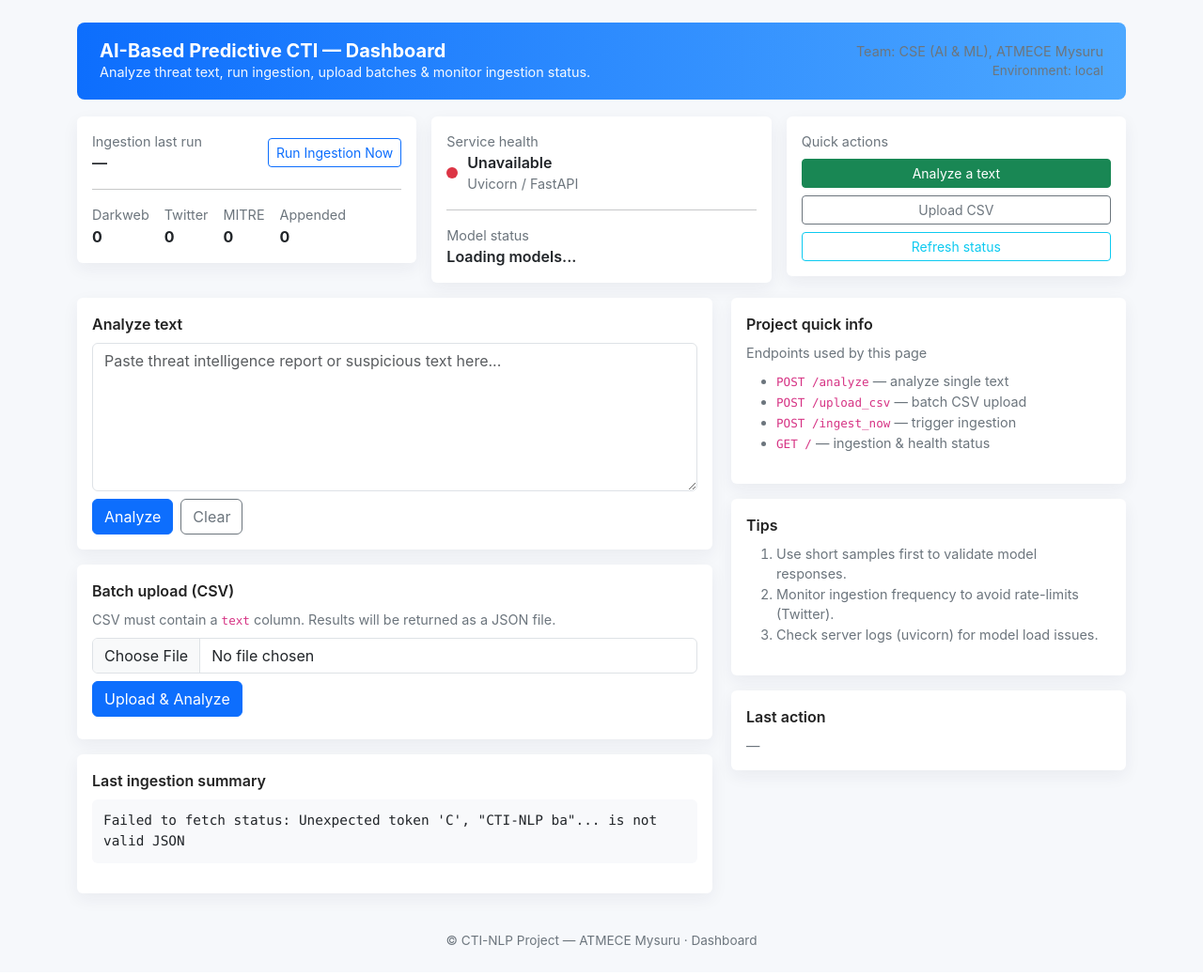
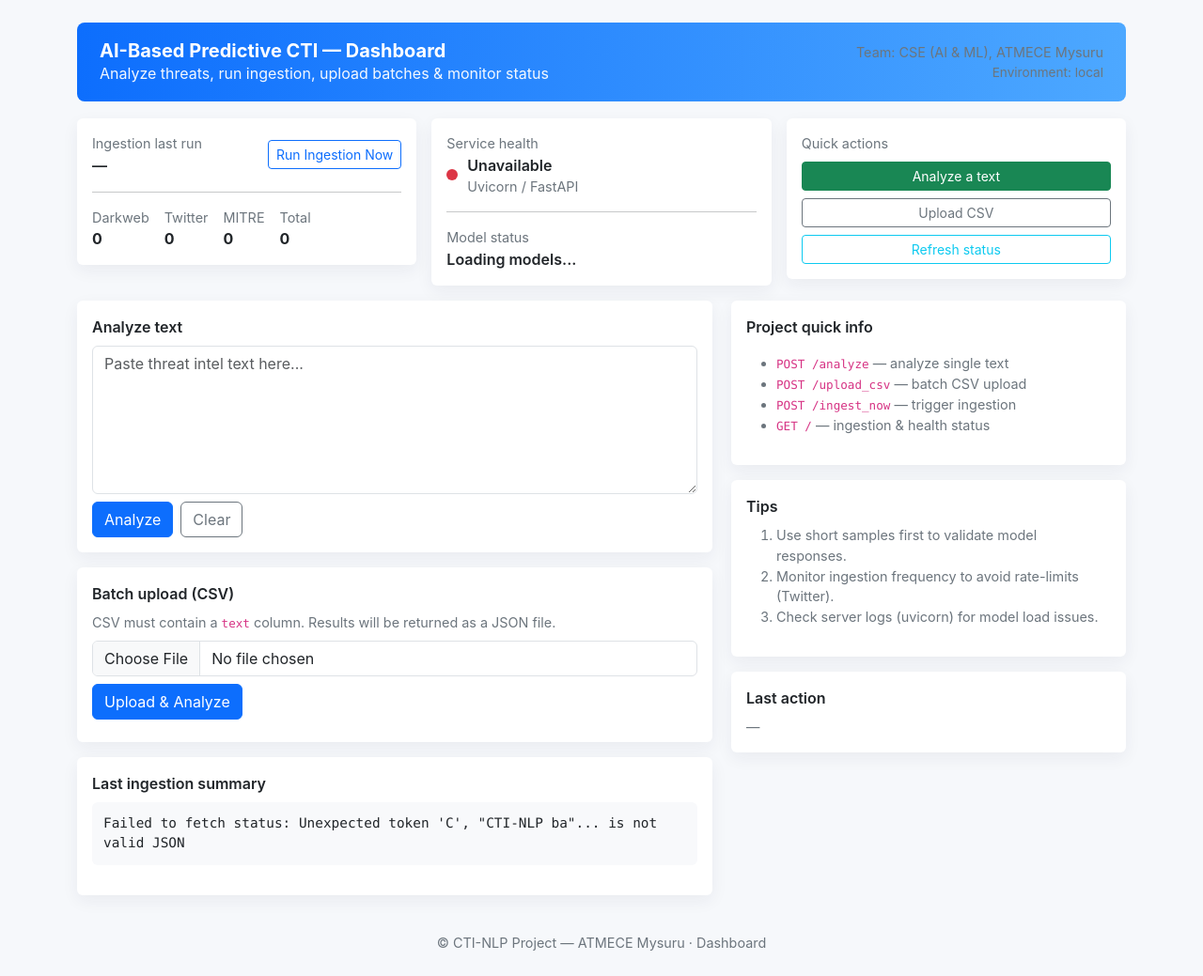
Before and after one commit to sanjanb/cti-nlp-system, a Flask app: page /dashboard in a window 1280 px wide. Shown: the whole page at 94% size. Before the commit the page ends 1009 px from the top, so only its background shows below. Run offline with Flask 3, Linux system fonts and the light colour scheme; parts of the project's set-up code (start-up, migrations or seed data) failed here and were passed over; some libraries are stand-ins or nearby versions.

Commit message:
Refactor index.html for improved styling and layout; enhance UI components and update text descriptions for clarity. Add new threat entries to ingested_cti.jsonl for increased data coverage and relevance.

```diff
--- a/dashboard/templates/index.html
+++ b/dashboard/templates/index.html
@@ -15,7 +15,6 @@
       :root {
         --brand: #0d6efd;
         --muted: #6c757d;
-        --card-bg: #ffffff;
         --page-bg: #f6f8fb;
       }
       body {
@@ -34,11 +33,6 @@
         font-weight: 700;
         margin: 0;
         font-size: 1.25rem;
-      }
-      .app-sub {
-        margin: 0;
-        font-size: 0.9rem;
-        opacity: 0.95;
       }
       .card {
         border: none;
@@ -61,22 +55,11 @@
         height: 1rem;
         border-width: 0.16rem;
       }
-      .section-title {
-        font-weight: 600;
-        color: #222;
-      }
-      footer {
-        text-align: center;
-        color: var(--muted);
-        margin-top: 28px;
-        font-size: 0.85rem;
-      }
       @media (min-width: 992px) {
         .grid-2 {
           display: grid;
           grid-template-columns: 1fr 420px;
           gap: 20px;
-          align-items: start;
         }
       }
     </style>
@@ -87,9 +70,8 @@
       <div class="app-header d-flex justify-content-between align-items-center">
         <div>
           <h1 class="app-title">AI-Based Predictive CTI — Dashboard</h1>
-          <p class="app-sub mb-0">
-            Analyze threat text, run ingestion, upload batches & monitor
-            ingestion status.
+          <p class="mb-0" style="opacity: 0.95">
+            Analyze threats, run ingestion, upload batches & monitor status
           </p>
         </div>
         <div class="text-end small-muted">
@@ -109,7 +91,6 @@
                 <div class="small-muted">Ingestion last run</div>
                 <div id="lastRun" class="fw-semibold">—</div>
               </div>
-              <div>
               <button
                 id="btnRunIngest"
                 class="btn btn-outline-primary btn-sm"
@@ -119,11 +100,9 @@
                 <div
                   id="ingestSpinner"
                   class="spinner-border spinner-inline text-primary ms-2"
-                    role="status"
                   style="display: none"
                 ></div>
               </button>
-              </div>
             </div>
             <hr />
             <div class="d-flex gap-3">
@@ -140,7 +119,7 @@
                 <div id="countMitre" class="fw-bold">0</div>
               </div>
               <div>
-                <div class="small-muted">Appended</div>
+                <div class="small-muted">Total</div>
                 <div id="countTotal" class="fw-bold">0</div>
               </div>
             </div>
@@ -201,20 +180,18 @@
         </div>
       </div>
 
-      <!-- Two-column layout: Main analysis + Right utilities -->
       <div class="grid-2">
-        <!-- Left: Analysis & Batch -->
+        <!-- Left -->
         <div>
-          <!-- Analyze single text -->
+          <!-- Analyze text -->
           <div class="card p-3 mb-3">
-            <div class="section-title mb-2">Analyze text</div>
+            <div class="fw-semibold mb-2">Analyze text</div>
             <textarea
               id="analyzeTextArea"
               class="form-control mb-2"
               rows="6"
-              placeholder="Paste threat intelligence report or suspicious text here..."
+              placeholder="Paste threat intel text here..."
             ></textarea>
-
             <div class="d-flex gap-2">
               <button
                 id="btnAnalyze"
@@ -232,30 +209,24 @@
               <div
                 id="analyzeSpinner"
                 class="spinner-border spinner-inline text-primary ms-2"
-                role="status"
                 style="display: none"
               ></div>
             </div>
-
             <div id="analyzeResult" style="display: none" class="mt-3">
               <hr />
               <h6>Results</h6>
-
               <div class="mb-2">
                 <div class="small-muted">Threat type</div>
                 <div id="resThreatType" class="fw-semibold">—</div>
               </div>
-
               <div class="mb-2">
                 <div class="small-muted">Severity</div>
                 <div id="resSeverity" class="fw-semibold">—</div>
               </div>
-
               <div class="mb-2">
                 <div class="small-muted">Entities (NER)</div>
                 <pre id="resEntities">—</pre>
               </div>
-
               <div class="d-flex gap-2 justify-content-end">
                 <button
                   class="btn btn-outline-secondary btn-sm"
@@ -273,9 +244,9 @@
             </div>
           </div>
 
-          <!-- Upload CSV (Batch) -->
+          <!-- Upload CSV -->
           <div class="card p-3 mb-3">
-            <div class="section-title mb-2">Batch upload (CSV)</div>
+            <div class="fw-semibold mb-2">Batch upload (CSV)</div>
             <div class="small-muted mb-2">
               CSV must contain a <code>text</code> column. Results will be
               returned as a JSON file.
@@ -297,16 +268,15 @@
               <div
                 id="uploadSpinner"
                 class="spinner-border spinner-inline text-primary"
-                role="status"
                 style="display: none"
               ></div>
             </div>
             <div id="uploadStatus" class="mt-2 small-muted"></div>
           </div>
 
-          <!-- Ingestion logs / manual summary -->
+          <!-- Ingestion logs -->
           <div class="card p-3 mb-3">
-            <div class="section-title mb-2">Last ingestion summary</div>
+            <div class="fw-semibold mb-2">Last ingestion summary</div>
             <pre
               id="lastIngestSummary"
               style="max-height: 260px; overflow: auto"
@@ -316,11 +286,10 @@ No ingestion data yet.</pre
           </div>
         </div>
 
-        <!-- Right: Utilities, tips, and quick references -->
+        <!-- Right -->
         <aside>
           <div class="card p-3 mb-3">
-            <div class="section-title mb-2">Project quick info</div>
-            <div class="small-muted">Endpoints used by this page</div>
+            <div class="fw-semibold mb-2">Project quick info</div>
             <ul class="small-muted mt-2">
               <li><code>POST /analyze</code> — analyze single text</li>
               <li><code>POST /upload_csv</code> — batch CSV upload</li>
@@ -328,9 +297,8 @@ No ingestion data yet.</pre
               <li><code>GET /</code> — ingestion & health status</li>
             </ul>
           </div>
-
           <div class="card p-3 mb-3">
-            <div class="section-title mb-2">Tips</div>
+            <div class="fw-semibold mb-2">Tips</div>
             <ol class="small-muted">
               <li>Use short samples first to validate model responses.</li>
               <li>
@@ -339,26 +307,21 @@ No ingestion data yet.</pre
               <li>Check server logs (uvicorn) for model load issues.</li>
             </ol>
           </div>
-
           <div class="card p-3">
-            <div class="section-title mb-2">Last action</div>
+            <div class="fw-semibold mb-2">Last action</div>
             <div id="lastAction" class="small-muted">—</div>
           </div>
         </aside>
       </div>
 
-      <footer class="mt-4">
+      <footer class="mt-4 small-muted text-center">
         © CTI-NLP Project — ATMECE Mysuru · Dashboard
       </footer>
     </div>
 
-    <!-- JS: Bootstrap + logic -->
+    <!-- JS -->
     <script src="https://cdn.jsdelivr.net/npm/bootstrap@5.3.2/dist/js/bootstrap.bundle.min.js"></script>
-
     <script>
-      // -----------------------
-      // Utilities
-      // -----------------------
       function isoToLocal(iso) {
         try {
           return new Date(iso).toLocaleString();
@@ -367,16 +330,11 @@ No ingestion data yet.</pre
         }
       }
 
-      // -----------------------
-      // Status fetch & UI update
-      // -----------------------
       async function fetchStatus() {
         try {
           const resp = await fetch("/", { cache: "no-store" });
-          if (!resp.ok) throw new Error("Status fetch failed: " + resp.status);
           const json = await resp.json();
           const st = json.ingestion_status || {};
-          // update counters
           document.getElementById("lastRun").innerText = st.last_run
             ? isoToLocal(st.last_run)
             : "Never";
@@ -390,7 +348,7 @@ No ingestion data yet.</pre
           document.getElementById("lastIngestSummary").innerText =
             JSON.stringify(st, null, 2);
           document.getElementById("modelStatus").innerText =
-            json.model_status ?? "Models loaded"; // optional field
+            json.model_status ?? "Models loaded";
           document.getElementById("lastAction").innerText =
             "Status refreshed at " + new Date().toLocaleString();
         } catch (err) {
@@ -402,30 +360,22 @@ No ingestion data yet.</pre
             "Failed to fetch status: " + err.message;
         }
       }
-
       async function refreshStatus() {
         await fetchStatus();
       }
+      fetchStatus();
+      setInterval(fetchStatus, 60000);
 
-      // Auto refresh status every 60 seconds
-      fetchStatus();
-      setInterval(fetchStatus, 60_000);
-
-      // -----------------------
-      // Ingestion (manual trigger)
-      // -----------------------
       async function runIngestionNow() {
         document.getElementById("ingestSpinner").style.display = "inline-block";
         document.getElementById("btnRunIngest").disabled = true;
         document.getElementById("btnRunIngestLabel").innerText = "Running...";
-
         try {
           const r = await fetch("/ingest_now", { method: "POST" });
           const j = await r.json();
           if (r.ok && j.status === "success") {
             document.getElementById("lastAction").innerText =
               "Ingestion completed at " + new Date().toLocaleString();
-            // update UI with returned summary
             const s = j.ingestion_summary || {};
             document.getElementById("lastIngestSummary").innerText =
               JSON.stringify(s, null, 2);
@@ -438,37 +388,29 @@ No ingestion data yet.</pre
             document.getElementById("countTotal").innerText =
               s.total_records ?? 0;
           } else {
-            const msg = j?.message || "Ingestion failed";
-            alert("Ingestion error: " + msg);
+            alert("Ingestion error: " + (j?.message || "Failed"));
           }
         } catch (err) {
-          console.error(err);
-          alert("Ingestion request failed: " + err.message);
+          alert("Ingestion failed: " + err.message);
         } finally {
           document.getElementById("ingestSpinner").style.display = "none";
           document.getElementById("btnRunIngest").disabled = false;
           document.getElementById("btnRunIngestLabel").innerText =
             "Run Ingestion Now";
-          fetchStatus(); // refresh
+          fetchStatus();
         }
       }
 
-      // -----------------------
-      // Analyze single text
-      // -----------------------
       async function analyzeText() {
         const txt = document.getElementById("analyzeTextArea").value.trim();
         if (!txt) {
-          alert("Please enter text to analyze.");
+          alert("Enter text to analyze.");
           return;
         }
-
-        // UI
         document.getElementById("btnAnalyze").disabled = true;
         document.getElementById("analyzeSpinner").style.display =
           "inline-block";
         document.getElementById("analyzeResult").style.display = "none";
-
         try {
           const resp = await fetch("/analyze", {
             method: "POST",
@@ -477,36 +419,29 @@ No ingestion data yet.</pre
           });
           const j = await resp.json();
           if (!resp.ok) throw new Error(j?.error || "Analyze failed");
-
-          // Populate results
           document.getElementById("resThreatType").innerText =
             j.threat_type ?? "N/A";
           document.getElementById("resSeverity").innerText =
             j.severity ?? "N/A";
-          const ents = j.entities ?? j.extracted_iocs ?? j.entities_list ?? [];
           document.getElementById("resEntities").innerText = JSON.stringify(
-            ents,
+            j.entities ?? [],
             null,
             2
           );
-
           document.getElementById("analyzeResult").style.display = "block";
           document.getElementById("lastAction").innerText =
             "Analyzed text at " + new Date().toLocaleString();
         } catch (err) {
-          console.error(err);
           alert("Analyze failed: " + err.message);
         } finally {
           document.getElementById("btnAnalyze").disabled = false;
           document.getElementById("analyzeSpinner").style.display = "none";
         }
       }
-
       function clearAnalyze() {
         document.getElementById("analyzeTextArea").value = "";
         document.getElementById("analyzeResult").style.display = "none";
       }
-
       function copyAnalysis() {
         const text = `Threat Type: ${
           document.getElementById("resThreatType").innerText
@@ -516,7 +451,6 @@ No ingestion data yet.</pre
         navigator.clipboard.writeText(text);
         toast("Analysis copied to clipboard");
       }
-
       function downloadAnalysis() {
         const data = {
           threat_type: document.getElementById("resThreatType").innerText,
@@ -536,36 +470,24 @@ No ingestion data yet.</pre
         URL.revokeObjectURL(url);
       }
 
-      // -----------------------
-      // Upload CSV (batch)
-      // -----------------------
       async function uploadCsv() {
         const fileInput = document.getElementById("csvFile");
-        if (!fileInput.files || fileInput.files.length === 0) {
-          alert("Select a CSV file first.");
+        if (!fileInput.files.length) {
+          alert("Select a CSV file.");
           return;
         }
-        const file = fileInput.files[0];
-
         document.getElementById("btnUpload").disabled = true;
         document.getElementById("uploadSpinner").style.display = "inline-block";
         document.getElementById("uploadStatus").innerText = "Uploading...";
-
         try {
           const form = new FormData();
-          form.append("file", file, file.name);
-
+          form.append("file", fileInput.files[0]);
           const resp = await fetch("/upload_csv", {
             method: "POST",
             body: form,
           });
-          if (!resp.ok) {
-            const err = await resp
-              .json()
-              .catch(() => ({ error: "Upload failed" }));
-            throw new Error(err?.error || "Upload failed");
-          }
-          // download returned file (JSON)
+          if (!resp.ok)
+            throw new Error((await resp.json()).error || "Upload failed");
           const blob = await resp.blob();
           const url = URL.createObjectURL(blob);
           const a = document.createElement("a");
@@ -575,13 +497,11 @@ No ingestion data yet.</pre
           a.click();
           a.remove();
           URL.revokeObjectURL(url);
-
           document.getElementById("uploadStatus").innerText =
             "Batch processed — downloaded results.";
           document.getElementById("lastAction").innerText =
             "Uploaded CSV at " + new Date().toLocaleString();
         } catch (err) {
-          console.error(err);
           document.getElementById("uploadStatus").innerText =
             "Upload error: " + err.message;
           alert("Upload failed: " + err.message);
@@ -590,15 +510,11 @@ No ingestion data yet.</pre
           document.getElementById("uploadSpinner").style.display = "none";
         }
       }
-
-      // -----------------------
-      // Small helper: toast message
-      // -----------------------
       function toast(msg) {
         const el = document.createElement("div");
         el.className = "position-fixed bottom-0 end-0 p-3";
         el.style.zIndex = 1080;
-        el.innerHTML = `<div class="toast show align-items-center text-bg-dark border-0" role="alert" aria-live="assertive" aria-atomic="true"><div class="d-flex"><div class="toast-body">${msg}</div><button type="button" class="btn-close btn-close-white ms-2 me-2" onclick="this.closest('.position-fixed').remove()"></button></div></div>`;
+        el.innerHTML = `<div class="toast show text-bg-dark"><div class="d-flex"><div class="toast-body">${msg}</div><button type="button" class="btn-close btn-close-white ms-2 me-2" onclick="this.closest('.position-fixed').remove()"></button></div></div>`;
         document.body.appendChild(el);
         setTimeout(() => el.remove(), 6000);
       }
```
Also changed, not shown: 1 other file. Lines whose indentation alone changed are shown as unchanged.
